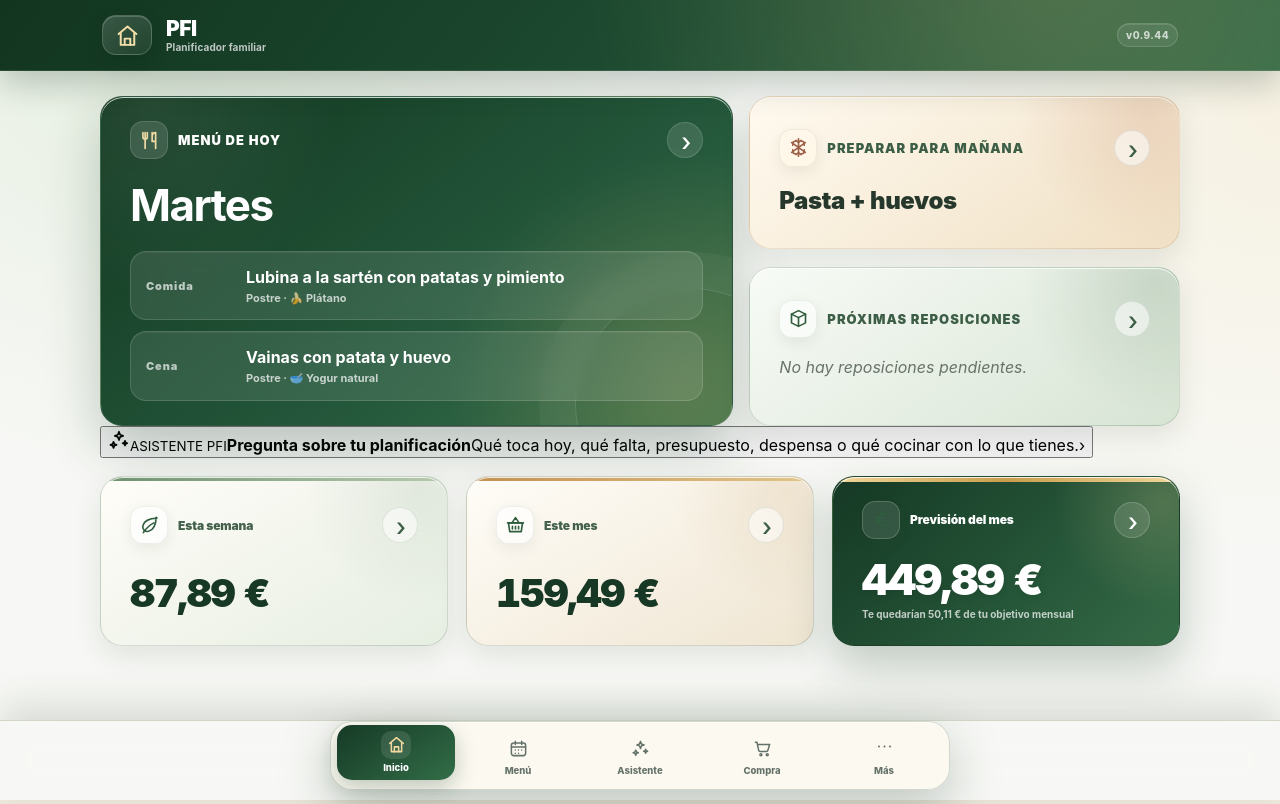
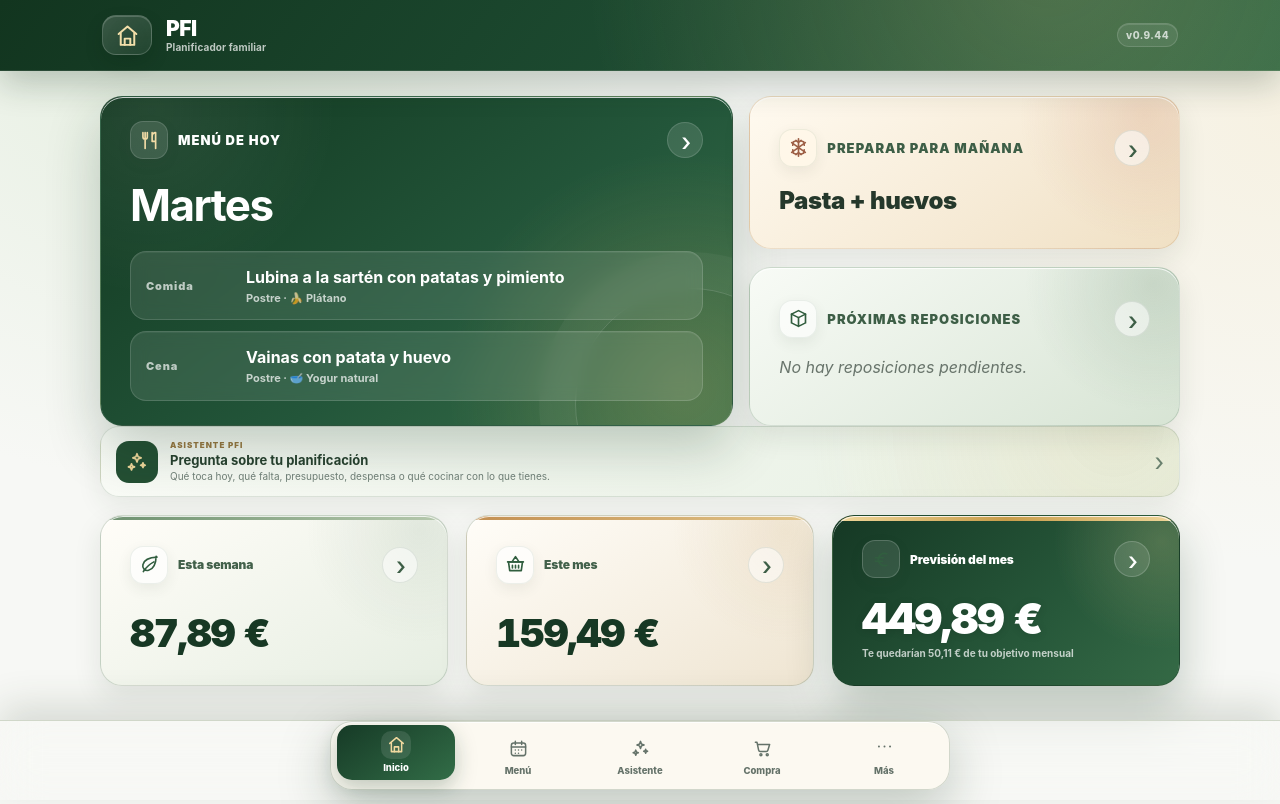
Before and after one commit to adrianezq-lang/pfi-planificador-familiar, a React (Vite) app: page / in a window 1280 px wide. Built offline with nearby package versions, Linux system fonts and the light colour scheme.

Commit message:
style: integrar acceso del asistente en Inicio

```diff
--- a/src/styles/assistant-pro.css
+++ b/src/styles/assistant-pro.css
@@ -624,3 +624,78 @@
     scroll-behavior: auto;
   }
 }
+
+
+.assistant-home-cta {
+  width: 100%;
+  display: grid;
+  grid-template-columns: 42px minmax(0,1fr) auto;
+  gap: 12px;
+  align-items: center;
+  margin: 0 0 16px;
+  padding: 13px 15px;
+  border: 1px solid rgba(54,88,62,.14);
+  border-radius: 19px;
+  background:
+    radial-gradient(circle at 94% 0%, rgba(233,202,137,.18), transparent 30%),
+    linear-gradient(135deg, rgba(250,252,247,.96), rgba(228,238,224,.96));
+  color: #2d4734;
+  text-align: left;
+  box-shadow: 0 10px 26px rgba(37,62,43,.08);
+  cursor: pointer;
+}
+
+.assistant-home-cta__icon {
+  width: 42px;
+  height: 42px;
+  display: grid;
+  place-items: center;
+  border-radius: 13px;
+  background: #244f34;
+  color: #f0d79b;
+}
+
+.assistant-home-cta__copy {
+  min-width: 0;
+  display: grid;
+  gap: 2px;
+}
+
+.assistant-home-cta__copy small {
+  color: #9b7843;
+  font-size: 8px;
+  font-weight: 950;
+  letter-spacing: .13em;
+}
+
+.assistant-home-cta__copy strong {
+  color: #27402f;
+  font-size: 13px;
+}
+
+.assistant-home-cta__copy > span {
+  color: #718078;
+  font-size: 10px;
+  line-height: 1.35;
+}
+
+.assistant-home-cta__arrow {
+  color: #69806e;
+  font-size: 25px;
+}
+
+@media (max-width: 520px) {
+  .assistant-home-cta {
+    grid-template-columns: 38px minmax(0,1fr) auto;
+    padding: 12px;
+  }
+
+  .assistant-home-cta__icon {
+    width: 38px;
+    height: 38px;
+  }
+
+  .assistant-home-cta__copy > span {
+    display: none;
+  }
+}
```
